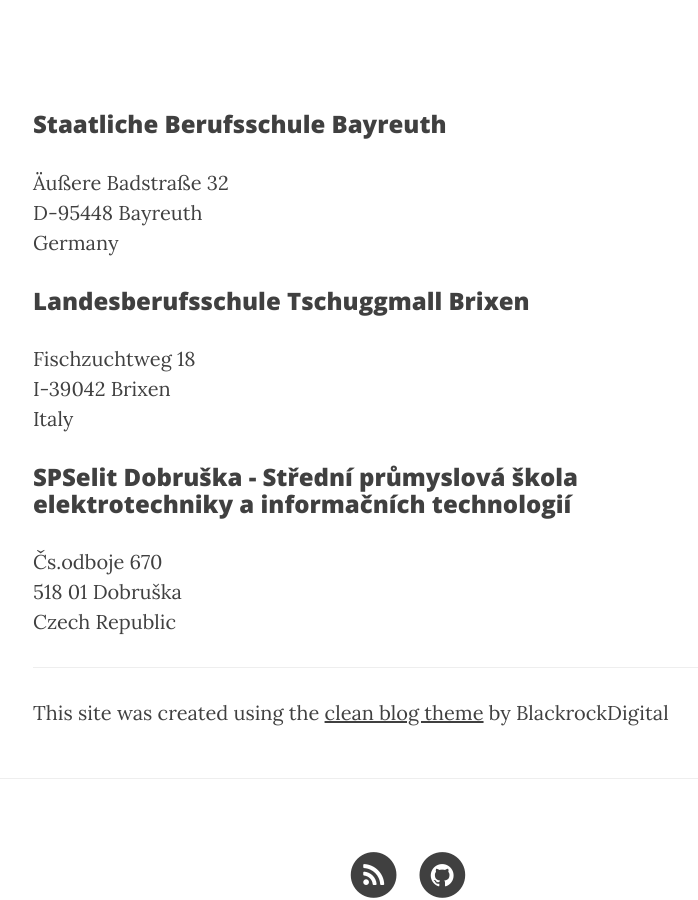
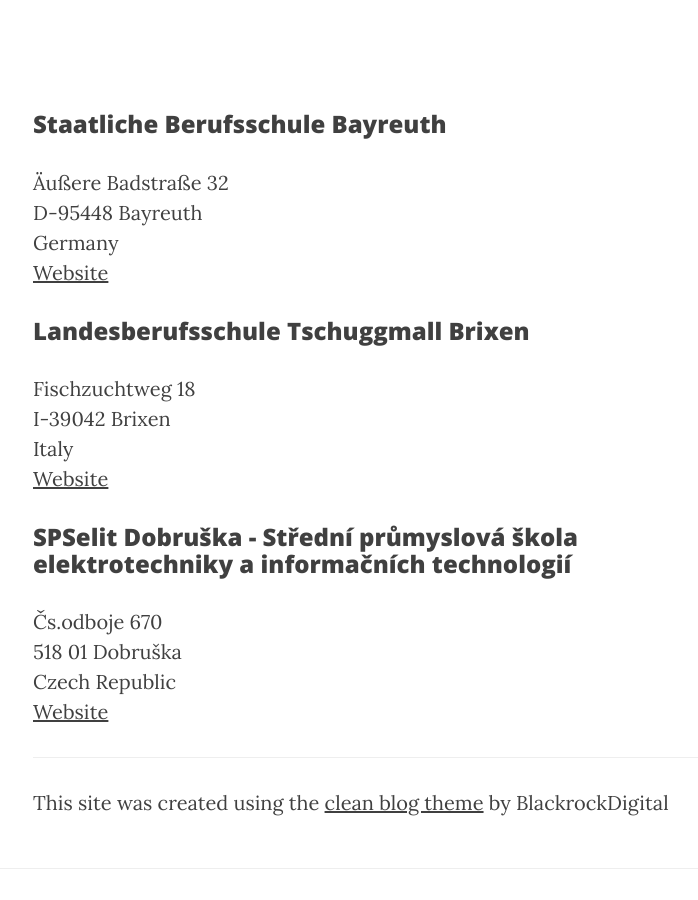
Before and after one commit to fitforecommerce/fitforecommerce.github.io, a Jekyll site: the page built from about.md, in a window 1280 px wide and 900 px high, scrolled down 1867 px. Shown: the whole window, without its empty margins (232-930 px from the left). Built offline with Jekyll 4.4.1, drawn with Linux system fonts in a browser that asks for light colours; nearby versions of some CDN libraries.

Commit message:
add website links

```diff
--- a/about.md
+++ b/about.md
@@ -35,16 +35,19 @@ The materials will be thoroughly tested in three learning activities which will
 Äußere Badstraße 32
 D-95448 Bayreuth
 Germany
+[Website](https://kbs-bth.de)
 
 ### Landesberufsschule Tschuggmall Brixen
 Fischzuchtweg 18
 I-39042 Brixen
 Italy
+[Website](http://www.tschuggmall.berufsschule.it)
 
 ###  SPSelit Dobruška - Střední průmyslová škola elektrotechniky a informačních technologií
 Čs.odboje 670
 518 01 Dobruška
 Czech Republic
+[Website](https://spselitdobruska.cz)
 <hr>
 
 This site was created using the [clean blog theme](https://github.com/BlackrockDigital/startbootstrap-clean-blog-jekyll) by BlackrockDigital
```
